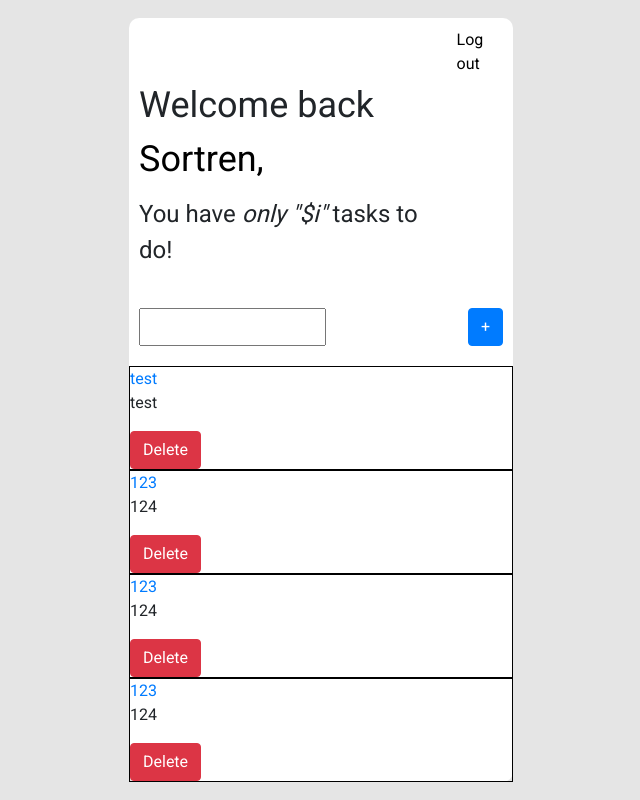
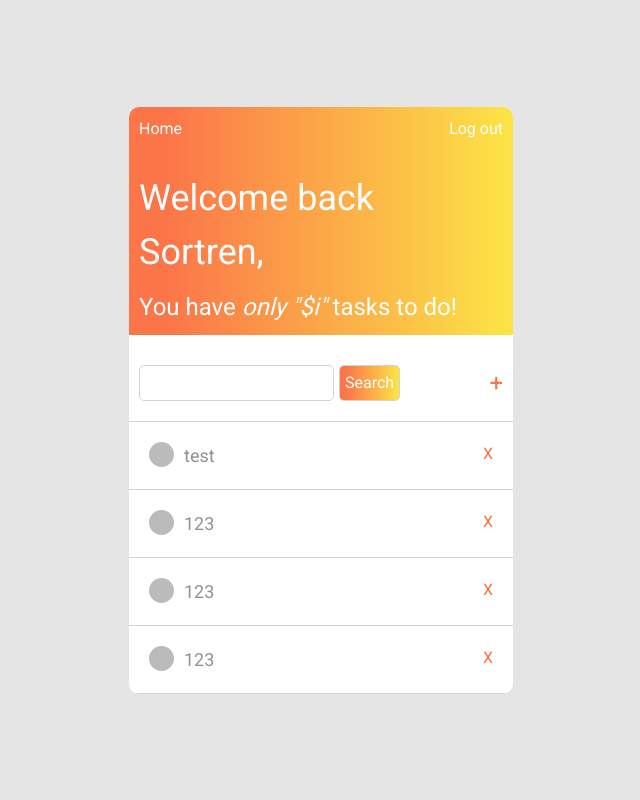
Before and after one commit to Sortren/Django-Tasker, a Django app: page / in a window 1280 px wide. Shown: the whole page, without its empty margins (319-959 px from the left). Run offline with Django 3.2, Linux system fonts and the light colour scheme; a user stored in the database is signed in; data comes from the database, SQL or seed files in the repository; both versions use the stored data as it was after the commit; some libraries are stand-ins or nearby versions.

Commit message:
improve home styles, change structure of html

```diff
--- a/tasker/to_do/static/to_do/home.css
+++ b/tasker/to_do/static/to_do/home.css
@@ -20,18 +20,27 @@ main {
   margin: auto;
   border-radius: 10px;
   background-color: white;
+  overflow: hidden;
 }
 
 .top-bar {
+  color: white;
   display: flex;
-  justify-content: space-between;
+  flex-direction: column;
+  /* justify-content: space-between; */
   padding: 10px;
+  background: rgb(251, 110, 63);
+  background: linear-gradient(
+    90deg,
+    rgba(251, 110, 63, 0.9500175070028011) 10%,
+    rgba(252, 229, 70, 1) 100%
+  );
 }
 
 .text {
   display: flex;
   flex-direction: column;
-  padding-top: 50px;
+  padding-top: 30px;
   gap: 10px;
 }
 
@@ -40,7 +49,7 @@ main {
 }
 
 .welcome a {
-  color: black;
+  color: white;
   text-decoration: none;
 }
 
@@ -48,9 +57,15 @@ main {
   font-size: 24px;
 }
 
-.logout {
+.navigation {
+  display: flex;
+  flex-direction: row;
+  justify-content: space-between;
+}
+
+.navigation a {
+  color: white;
   text-decoration: none;
-  color: black;
 }
 
 /* -------------------------------- */
@@ -60,8 +75,52 @@ main {
   padding: 30px 10px 20px 10px;
 }
 
+.input {
+  outline: none;
+  border: 0.5px solid lightgrey;
+  padding: 5px;
+  border-radius: 5px;
+}
+
+.search {
+  display: flex;
+  gap: 5px;
+}
+
+.button-search {
+  text-decoration: none;
+  border: 0.5px solid lightgrey;
+  cursor: pointer;
+  border-radius: 5px;
+  color: white;
+  padding: 5px;
+  background: rgb(251, 110, 63);
+  background: linear-gradient(
+    90deg,
+    rgba(251, 110, 63, 0.9500175070028011) 10%,
+    rgba(252, 229, 70, 1) 100%
+  );
+}
+
+.button-search:focus {
+  outline: none;
+}
+
+.add-task:hover,
+.add-task {
+  font-size: 24px;
+  color: rgb(251, 110, 63);
+  text-decoration: none;
+  color: linear-gradient(
+    90deg,
+    rgba(251, 110, 63, 0.9500175070028011) 10%,
+    rgba(252, 229, 70, 1) 100%
+  );
+}
+
 /* -------------------------------- */
 .struct {
+  border-top: 1px solid lightgrey;
   display: flex;
   gap: 41px;
 }
@@ -73,5 +132,39 @@ main {
 }
 
 .task {
-  border: 1px solid black;
+  border-bottom: 0.5px solid lightgrey;
+  display: flex;
+  justify-content: space-between;
+  padding: 20px;
 }
+
+.content {
+  display: flex;
+  gap: 10px;
+}
+
+.content a {
+  color: rgb(145, 145, 145);
+  font-size: 18px;
+}
+
+.task a:hover {
+  text-decoration: none;
+}
+
+.dot {
+  height: 25px;
+  width: 25px;
+  background-color: #bbb;
+  border-radius: 50%;
+}
+
+.delete-task,
+.delete-task:hover {
+  color: rgb(251, 110, 63);
+  color: linear-gradient(
+    90deg,
+    rgba(251, 110, 63, 0.9500175070028011) 10%,
+    rgba(252, 229, 70, 1) 100%
+  );
+}
--- a/tasker/to_do/templates/to_do/base_home.html
+++ b/tasker/to_do/templates/to_do/base_home.html
@@ -20,24 +20,29 @@
     <main>
         <div class = "app">
             <div class = "top-bar">
+                <div class="navigation">
+                    <a href="{% url 'to_do-home' %}" class = "logout">Home</a>
+                    <a href="{% url 'logout' %}" class = "logout">Log out</a>
+                </div>
+
                 <div class="text">
                     <span class="welcome">Welcome back <a href = "{% url 'profile' %} " class = "username">{{ user.username }},</a></span>
                     <span class="incomplete">You have <i>only "$i"</i> tasks to do!</span>
                 </div>
 
-                <div class="logout">
-                    <a href="{% url 'logout' %}" class = "logout">Log out</a>
-                </div>
+
             </div>
-            <div class="search-add">
-                <input type="text">
-                <button class = "btn btn-primary">+</button>
-            </div>
+
+            {% block search-add %}
+            {% endblock search-add %}
 
             <div class = "struct">
                 <div class = "tasks-container">
                     {% block tasks %}
                     {% endblock tasks %}
+
+                    {% block profile%}
+                    {% endblock profile%}
                 </div>
             </div>
         </div>
--- a/tasker/to_do/templates/to_do/home.html
+++ b/tasker/to_do/templates/to_do/home.html
@@ -1,17 +1,27 @@
 {%extends "to_do/base_home.html"%}
+
+{% block search-add %}
+  <div class="search-add">
+    <div class="search">
+        <input type="text" class = "input">
+        <button class = "button-search">Search</button>
+    </div>
+    <div class="add">
+        <a href = "{% url 'add-task' %}" class = "add-task">+</a>
+    </div>
+  </div>
+{% endblock search-add %}
+
 
 {%block tasks%}
   {% for task in tasks %}
     <div class="task">
-      <div class="header">
-        <a class="task-title" href="#">{{ task.title }}</a>
+      <div class="content">
+        <span class="dot"></span>
+        <a href="#" class="task-title">{{ task.title }}</a>
       </div>
 
-      <p class="task-content">{{task.content}}</p>
-
-      <div class="button-container">
-        <button class="btn btn-danger" type="button">Delete</button>
-      </div>
+      <a href="#" class="delete-task">X</a>
 
     </div>
   {%endfor%}
--- a/tasker/users/templates/users/profile.html
+++ b/tasker/users/templates/users/profile.html
@@ -3,4 +3,5 @@
 {% block profile%}
     <!-- temporary, without a good look! -->
     <h1>{{ user.username }}</h1>
+    <h2>Work in progress...</h2>
 {% endblock profile%}
--- a/tasker/users/views.py
+++ b/tasker/users/views.py
@@ -1,5 +1,6 @@
 from django.shortcuts import redirect, render
 from .forms import UserRegisterForm
+from django.contrib.auth.decorators import login_required
 
 
 def register(request):
@@ -14,5 +15,6 @@ def register(request):
     return render(request, 'users/register.html', {'form': form})
 
 
+@login_required(login_url='login')
 def profile(request):
     return render(request, 'users/profile.html')
```
Also changed, not shown: tasker/db.sqlite3.
